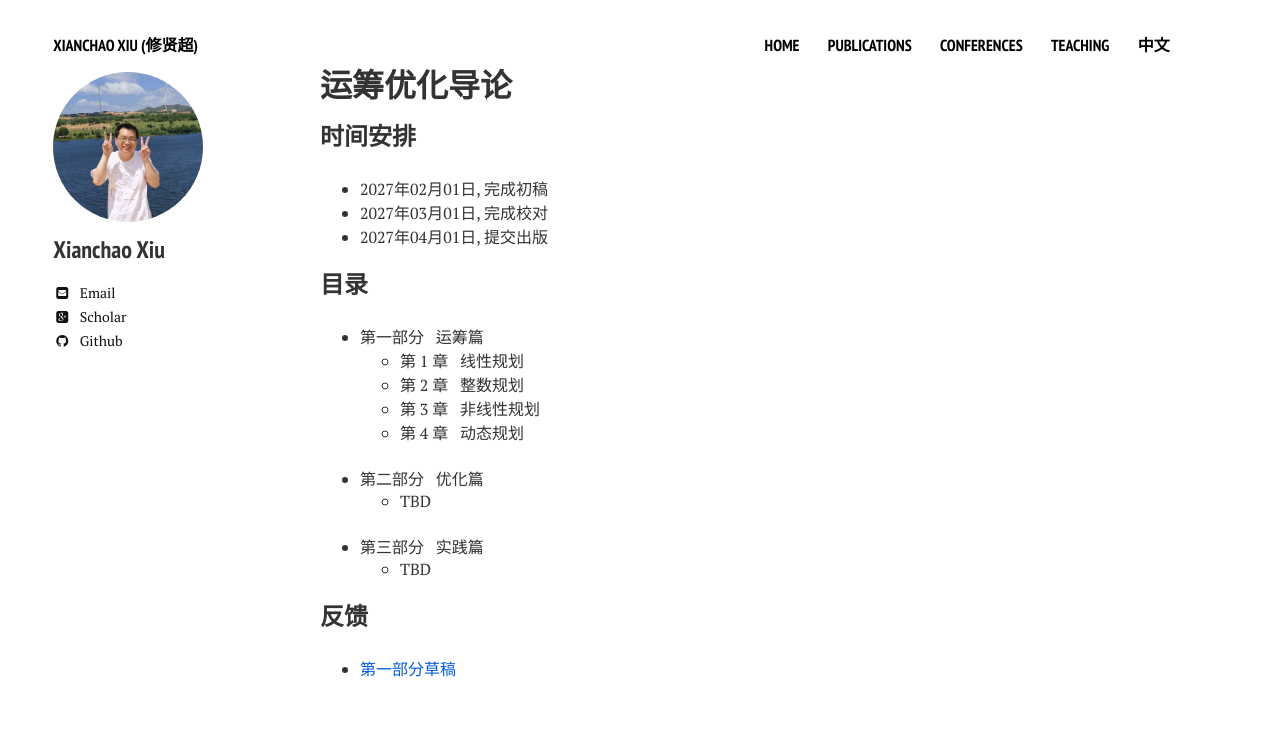
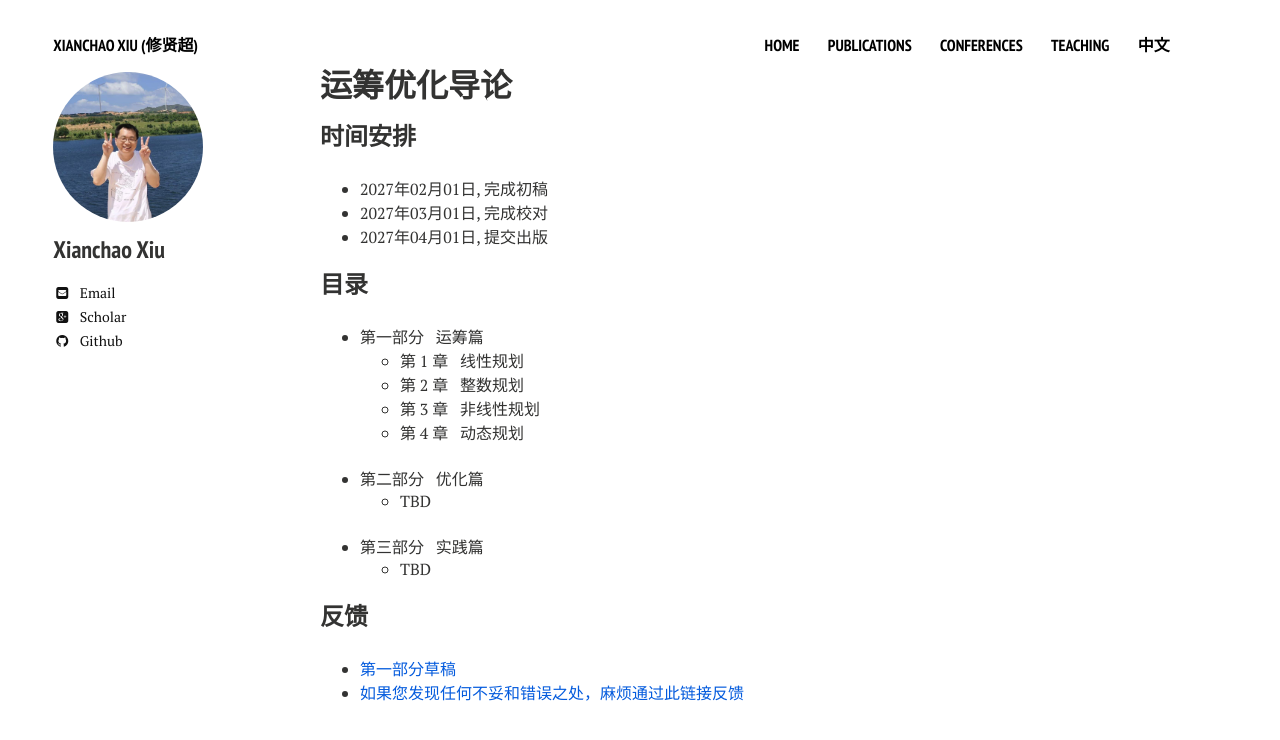
Before and after one commit to xianchaoxiu/xianchaoxiu.github.io, a Jekyll site: the page built from chinese/book/ORO/index.md, in a window 1280 px wide. Shown: the top 740 px of the page. Built offline with Jekyll 4.4.1, drawn with Linux system fonts in a browser that asks for light colours; nearby versions of some CDN libraries.

Commit message:
Update index.md

```diff
--- a/chinese/book/ORO/index.md
+++ b/chinese/book/ORO/index.md
@@ -31,3 +31,4 @@ share: false
 
 ### 反馈
 * <a href="../ORO/Part-I.pdf" class="textlink" target="_blank"> 第一部分草稿 </a> <br>
+* <a href="https://docs.qq.com/form/page/DTkZycUxMRUpkRHpY" class="textlink" target="_blank">如果您发现任何不妥和错误之处，麻烦通过此链接反馈 </a> <br>
```
